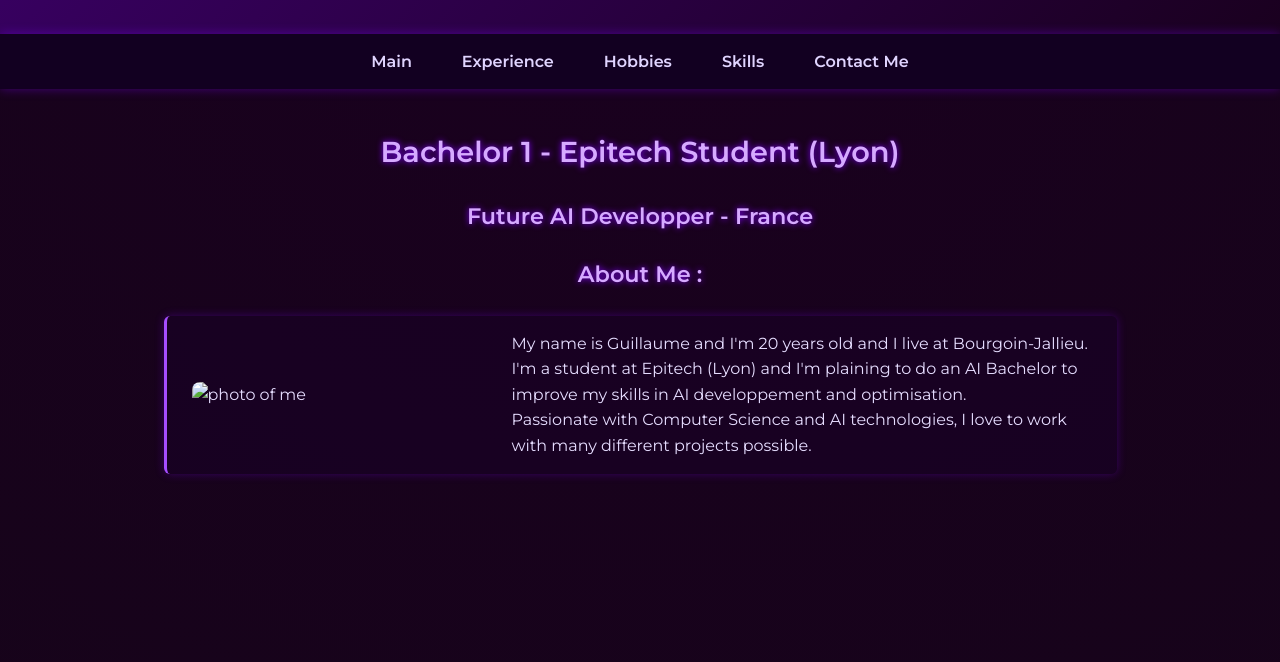
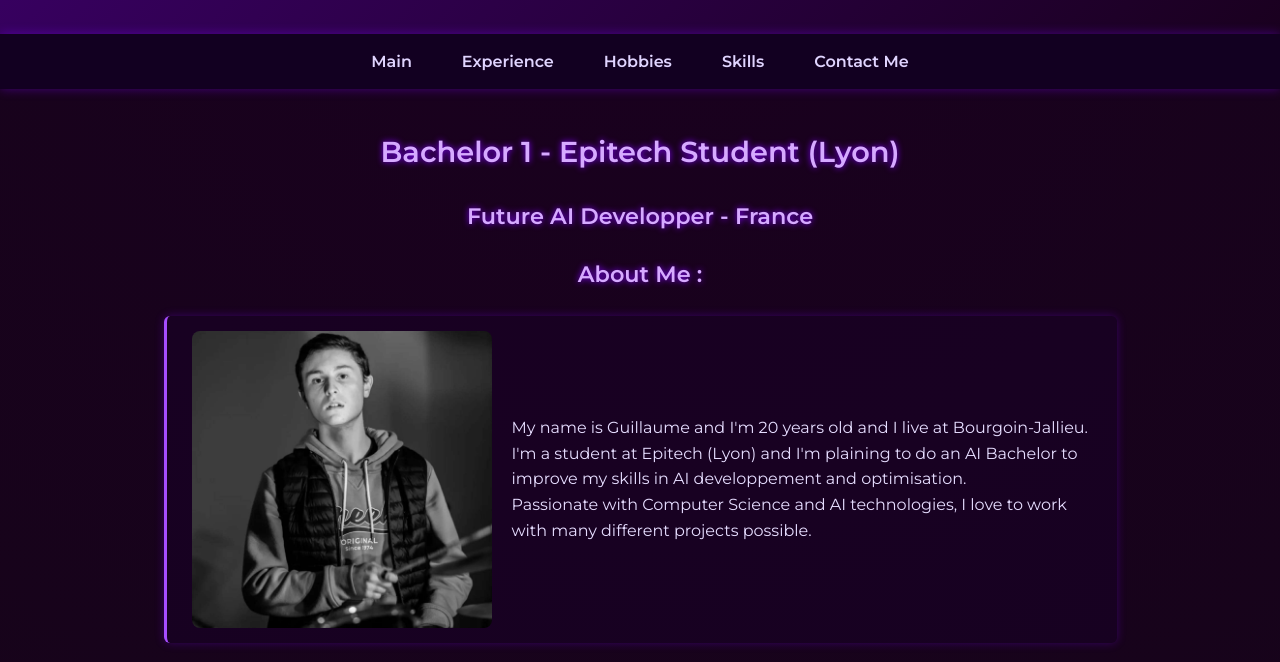
Before and after one commit to GuillaumeBousignac/GuillaumeBousignac.github.io, a plain HTML site: page index.html in a window 1280 px wide. Shown: the part 138-800 px from the top of the page. Drawn offline with Linux system fonts and the light colour scheme.

Commit message:
Update index.html

```diff
--- a/index.html
+++ b/index.html
@@ -21,7 +21,7 @@
         <h3> Future AI Developper - France </h3>
         <h3> About Me :</h3>
         <p class="about">
-            <img src="images/me.jpg" alt="photo of me">
+            <img src="me.jpg" alt="photo of me">
             My name is Guillaume and I'm 20 years old and I live at Bourgoin-Jallieu.<br>
             I'm a student at Epitech (Lyon) and I'm plaining to do an AI Bachelor to improve my skills in AI developpement and
             optimisation.<br>
```
